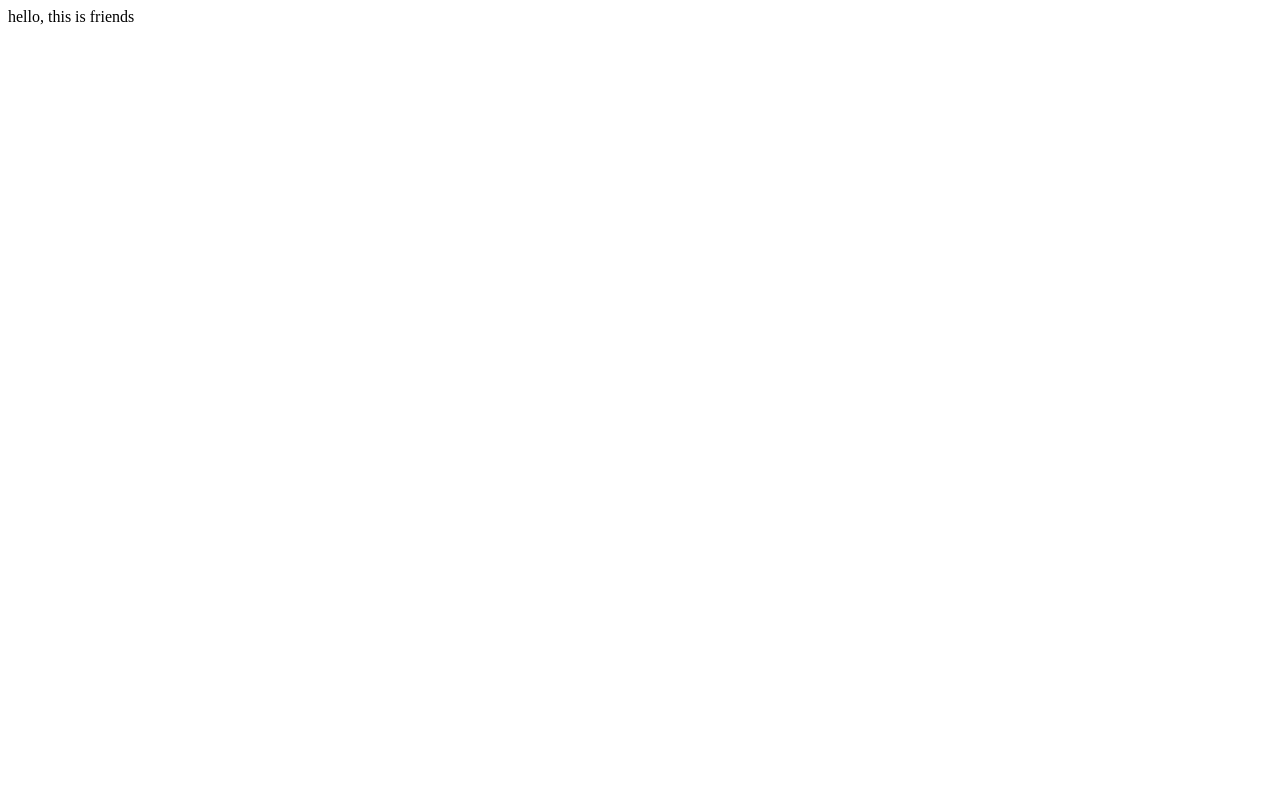
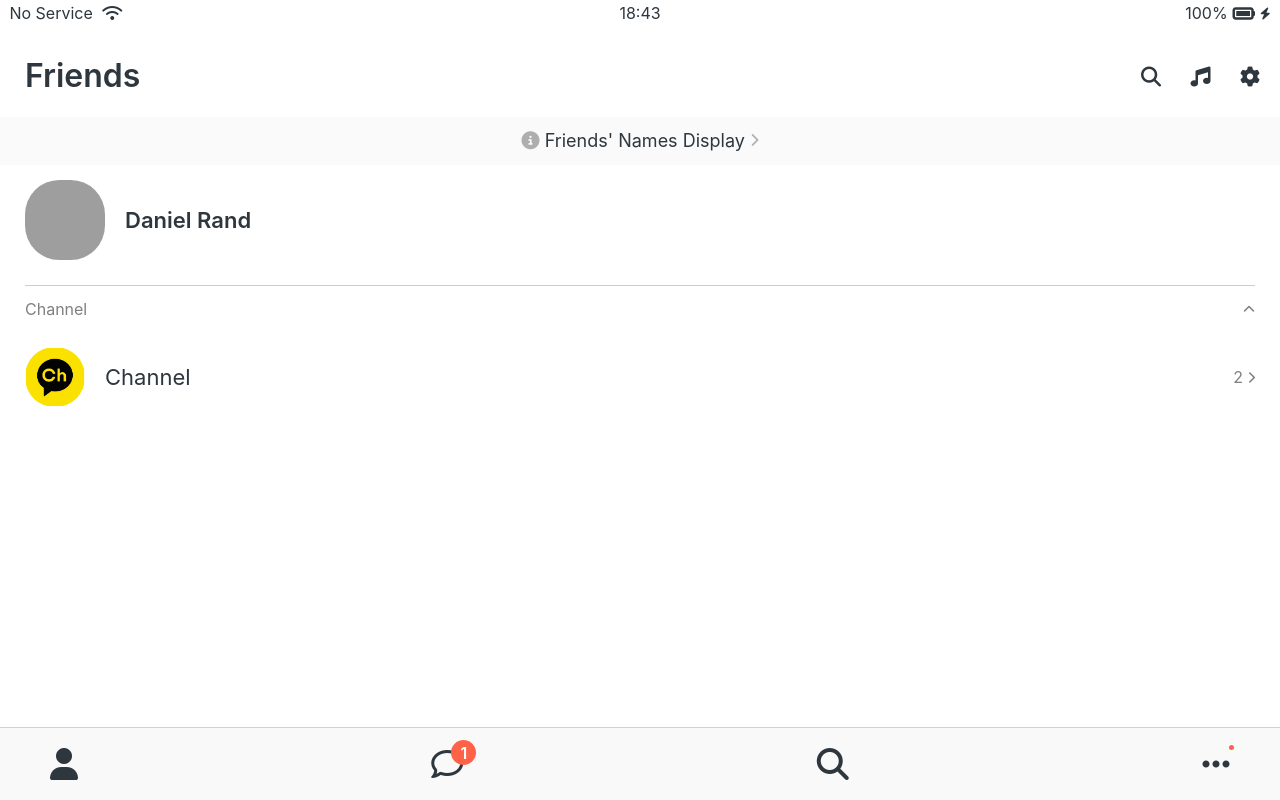
Before and after one commit to mynameisdanielrand/nomadcoders_study, a plain HTML site: page friends.html in a window 1280 px wide. Drawn offline with Linux system fonts and the light colour scheme; grey boxes are pictures that could not be loaded.

Commit message:
add more

```diff
--- /dev/null
+++ b/css/components/nav-bar.css
@@ -0,0 +1,44 @@
+.nav {
+    position: fixed;
+    bottom: 0;
+    width: 100%;
+    box-sizing: border-box;
+    background-color: #f9f9fa;
+    padding: 20px 50px;
+    border-top: 1px solid rgba(121, 121, 121, 0.3);
+}
+
+.nav__list {
+    display: flex;
+    justify-content: space-between;
+}
+
+.nav__link {
+    color: #2e363e;
+    position: relative;
+}
+
+.nav__notification {
+    position: absolute;
+    left: 20px;
+    bottom: 15px;
+    background-color: tomato;
+    width: 25px;
+    height: 25px;
+    border-radius: 50%;
+    display: flex;
+    justify-content: center;
+    align-items: center;
+    color: white;
+    font-weight: 600;
+}
+
+.nav__notification2 {
+    position: absolute;
+    background-color: tomato;
+    width: 5px;
+    height: 5px;
+    border-radius: 50%;
+    left: 27px;
+    bottom: 30px;
+}
--- /dev/null
+++ b/css/components/screen-header.css
@@ -0,0 +1,17 @@
+.screen-header {
+    box-sizing: border-box;
+    width: 100%;
+    display: flex;
+    justify-content: space-between;
+    align-items: center;
+    padding: 60px 20px 25px 25px;
+}
+
+.screen-header__title {
+    font-size: 32px;
+    font-weight: 600;
+}
+
+.screen-header__icons span {
+    margin-left: 25px;
+}
--- a/css/components/status-bar.css
+++ b/css/components/status-bar.css
@@ -1,4 +1,8 @@
 .status-bar {
+    position: fixed;
+    top: 0;
+    width: 100%;
+    box-sizing: border-box;
     display: flex;
     justify-content: center;
     padding: 5px 3px;
--- /dev/null
+++ b/css/components/user-component.css
@@ -0,0 +1,44 @@
+.user-component {
+    justify-content: space-between;
+}
+
+.user-component,
+.user-component__column:first-child {
+    display: flex;
+    align-items: center;
+}
+
+.user-component__avatar {
+    width: 70px;
+    height: 70px;
+    border-radius: 43%;
+    margin-right: 20px;
+}
+.user-component__avatar--xl {
+    width: 80px;
+    height: 80px;
+}
+
+.user-component__avatar--sm {
+    width: 60px;
+    height: 60px;
+    border-radius: 49%;
+}
+
+.user-component__title {
+    font-weight: 600;
+    font-size: 22px;
+}
+.user-component__title--not-bold {
+    font-weight: 400;
+}
+
+.user-component__column:last-child {
+    color: rgba(0, 0, 0, 0.5);
+}
+
+/* .user-component__subtitle {
+    font-size: 17px;
+    margin-top: 8px;
+    color: rgba(0, 0, 0, 0.5);
+} */
--- a/css/reset.css
+++ b/css/reset.css
@@ -126,3 +126,8 @@ table {
 input:focus {
     outline: none;
 }
+
+a {
+    color: inherit;
+    text-decoration: none;
+}
--- /dev/null
+++ b/css/screens/friends.css
@@ -0,0 +1,30 @@
+#friends-display-link {
+    display: block;
+    text-align: center;
+    background-color: #fafafa;
+    padding: 15px 0px;
+    font-size: 18px;
+    margin-bottom: 15px;
+}
+
+#friends-display-link i {
+    color: rgba(0, 0, 0, 0.3);
+}
+
+.friends-screen {
+    padding: 0px var(--horizontal-space);
+}
+
+.friends-screen__channel {
+    margin-top: 25px;
+    border-top: 1px solid rgba(0, 0, 0, 0.2);
+    padding-top: 15px;
+}
+
+.friends-screen__channel-header {
+    margin-bottom: 30px;
+    display: flex;
+    justify-content: space-between;
+    align-items: center;
+    color: rgba(0, 0, 0, 0.5);
+}
--- a/css/styles.css
+++ b/css/styles.css
@@ -2,9 +2,14 @@
 @import 'variables.css';
 /* Components */
 @import 'components/status-bar.css';
+@import 'components/nav-bar.css';
+@import 'components/screen-header.css';
+@import 'components/user-component.css';
 /* Screens */
 @import 'screens/login.css';
+@import 'screens/friends.css';
 
 body {
+    color: #2e363e;
     font-family: -apple-system, BlinkMacSystemFont, 'Segoe UI', Roboto, Oxygen, Ubuntu, Cantarell, 'Open Sans', 'Helvetica Neue', sans-serif;
 }
--- a/css/variables.css
+++ b/css/variables.css
@@ -1,3 +1,4 @@
 :root {
     --yellow: #fae100;
+    --horizontal-space: 25px;
 }
--- a/friends.html
+++ b/friends.html
@@ -1 +1,106 @@
-hello, this is friends
+<!DOCTYPE html>
+<html lang="en">
+    <head>
+        <link rel="stylesheet" href="css/styles.css" />
+        <meta charset="UTF-8" />
+        <meta http-equiv="X-UA-Compatible" content="IE=edge" />
+        <meta name="viewport" content="width=device-width, initial-scale=1.0" />
+        <title>Friends - Kakao Talk</title>
+    </head>
+    <body>
+        <div class="status-bar">
+            <div class="status-bar__column">
+                <span>No Service</span>
+                <i class="fa-solid fa-wifi"></i>
+            </div>
+            <div class="status-bar__column">
+                <span>18:43</span>
+            </div>
+            <div class="status-bar__column">
+                <span>100%</span>
+                <i class="fa-solid fa-battery-full fa-lg"></i>
+                <i class="fa-solid fa-bolt fa-xs"></i>
+            </div>
+        </div>
+
+        <header class="screen-header">
+            <h1 class="screen-header__title">Friends</h1>
+            <div class="screen-header__icons">
+                <span>
+                    <i class="fa-solid fa-magnifying-glass fa-lg"></i>
+                </span>
+                <span>
+                    <i class="fa-solid fa-music fa-lg"></i>
+                </span>
+                <span>
+                    <i class="fa-solid fa-gear fa-lg"></i>
+                </span>
+            </div>
+        </header>
+
+        <a id="friends-display-link">
+            <i class="fa-solid fa-circle-info"></i>
+            Friends' Names Display
+            <i class="fa-solid fa-chevron-right fa-xs"></i>
+        </a>
+
+        <main class="friends-screen">
+            <div class="user-component">
+                <div class="user-component__column">
+                    <img src="./images/me.jpeg" class="user-component__avatar user-component__avatar--xl" alt="" />
+                    <div class="user-component__text">
+                        <h4 class="user-component__title">Daniel Rand</h4>
+                        <!-- <h6 class="user-component__subtitle">this text whatever</h6> -->
+                    </div>
+                </div>
+                <div class="user-component__column"></div>
+            </div>
+            <div class="friends-screen__channel">
+                <div class="friends-screen__channel-header">
+                    <span>Channel</span>
+                    <i class="fa-solid fa-chevron-up fa-xs"></i>
+                </div>
+                <div class="user-component">
+                    <div class="user-component__column">
+                        <img src="./images/kakao_channel.png" class="user-component__avatar user-component__avatar--sm" alt="" />
+                        <div class="user-component__text">
+                            <h4 class="user-component__title user-component__title--not-bold">Channel</h4>
+                        </div>
+                    </div>
+                    <div class="user-component__column">
+                        <span>2</span>
+                        <i class="fa-solid fa-chevron-right fa-xs"></i>
+                    </div>
+                </div>
+            </div>
+        </main>
+
+        <nav class="nav">
+            <ul class="nav__list">
+                <li class="nav__btn">
+                    <a class="nav__link" href="friends.html">
+                        <i class="fa-solid fa-user fa-2x"></i>
+                    </a>
+                </li>
+                <li class="nav__btn">
+                    <a class="nav__link" href="#">
+                        <span class="nav__notification">1</span>
+                        <i class="fa-regular fa-comment fa-2x"></i>
+                    </a>
+                </li>
+                <li class="nav__btn">
+                    <a class="nav__link" href="#">
+                        <i class="fa-solid fa-magnifying-glass fa-2x"></i>
+                    </a>
+                </li>
+                <li class="nav__btn">
+                    <a class="nav__link" href="#">
+                        <span class="nav__notification2"></span>
+                        <i class="fa-solid fa-ellipsis fa-2x"></i>
+                    </a>
+                </li>
+            </ul>
+        </nav>
+        <script src="https://kit.fontawesome.com/4f8c2da61b.js" crossorigin="anonymous"></script>
+    </body>
+</html>
```
Also changed, not shown: images/kakao_channel.png (added), 2 other files.
